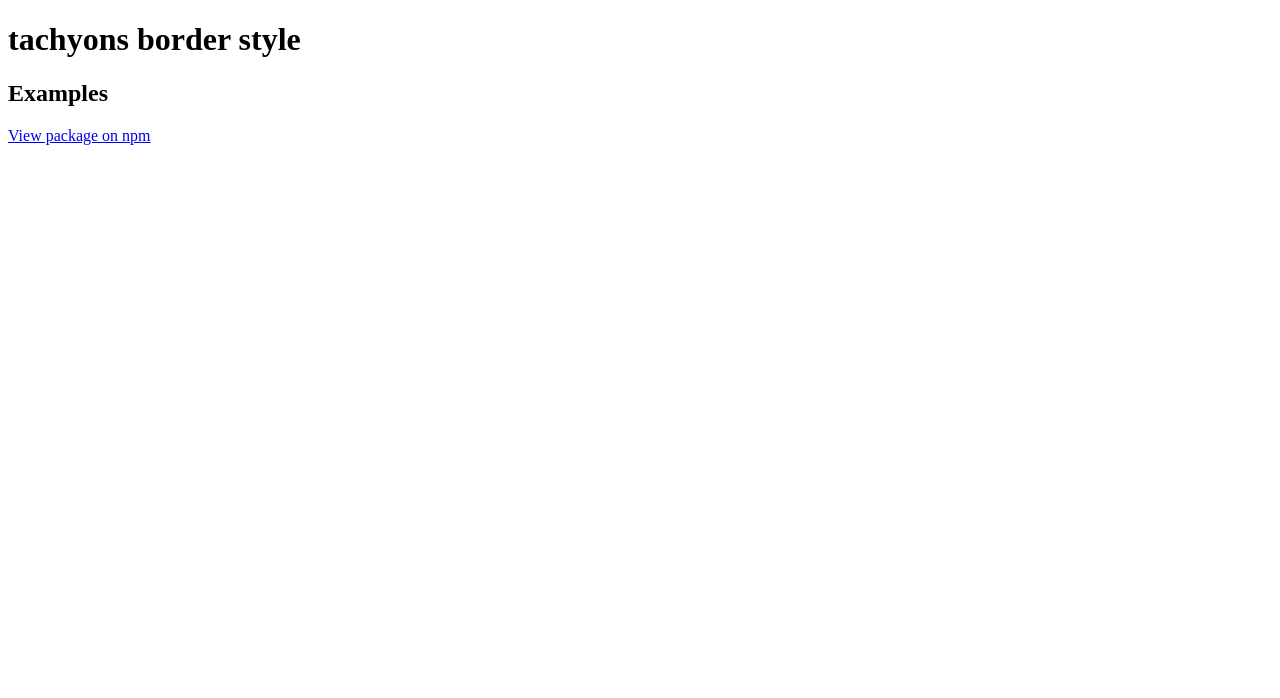
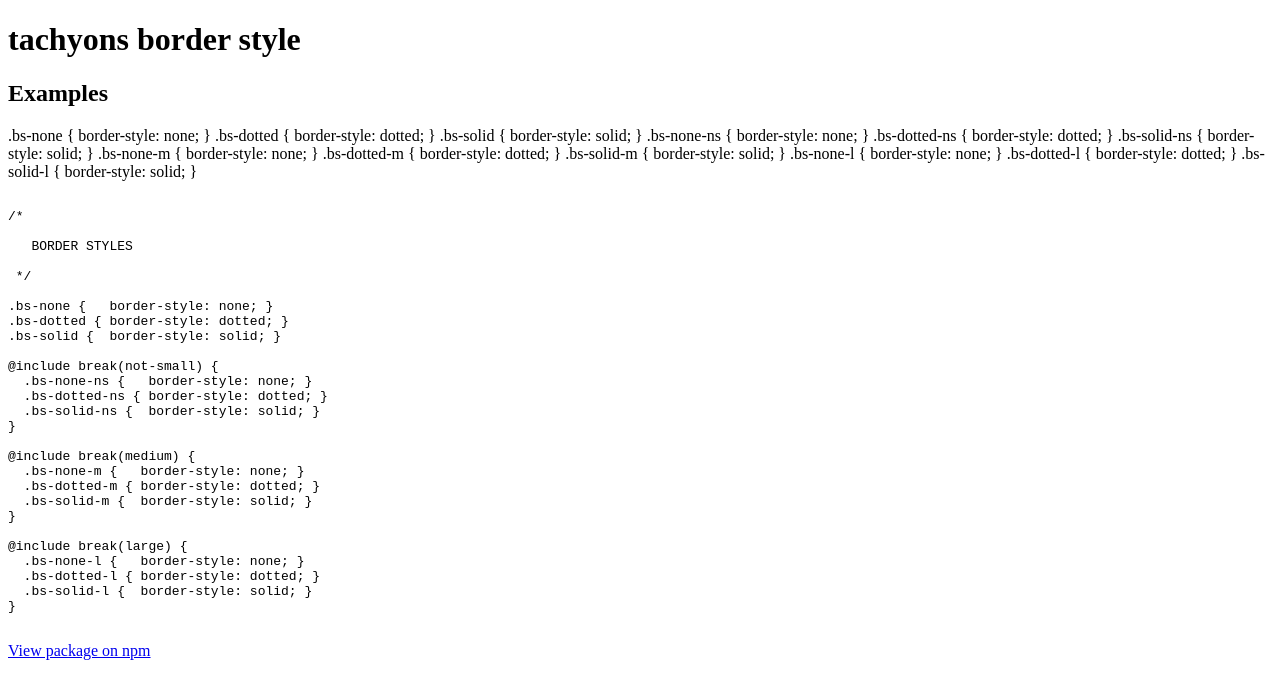
Before and after one commit to tachyons-css/tachyons-border-style, a website: page index.html in a window 1280 px wide. Drawn offline with Linux system fonts and the light colour scheme.

Commit message:
Automatically adds code example and base for visual docs

```diff
--- a/index.html
+++ b/index.html
@@ -13,6 +13,50 @@
   <body>
     <h1>tachyons border style</h1>
     <h2>Examples</h2>
+
+.bs-none {   border-style: none; }
+.bs-dotted { border-style: dotted; }
+.bs-solid {  border-style: solid; }
+  .bs-none-ns {   border-style: none; }
+  .bs-dotted-ns { border-style: dotted; }
+  .bs-solid-ns {  border-style: solid; }
+  .bs-none-m {   border-style: none; }
+  .bs-dotted-m { border-style: dotted; }
+  .bs-solid-m {  border-style: solid; }
+  .bs-none-l {   border-style: none; }
+  .bs-dotted-l { border-style: dotted; }
+  .bs-solid-l {  border-style: solid; }
+    <pre>
+<code>
+/*
+
+   BORDER STYLES
+
+ */
+
+.bs-none {   border-style: none; }
+.bs-dotted { border-style: dotted; }
+.bs-solid {  border-style: solid; }
+
+@include break(not-small) {
+  .bs-none-ns {   border-style: none; }
+  .bs-dotted-ns { border-style: dotted; }
+  .bs-solid-ns {  border-style: solid; }
+}
+
+@include break(medium) {
+  .bs-none-m {   border-style: none; }
+  .bs-dotted-m { border-style: dotted; }
+  .bs-solid-m {  border-style: solid; }
+}
+
+@include break(large) {
+  .bs-none-l {   border-style: none; }
+  .bs-dotted-l { border-style: dotted; }
+  .bs-solid-l {  border-style: solid; }
+}
+</code>
+</pre>
     <a href="http://npmjs.org/package/tachyons-border-style" title="tachyons-border-style">View package on npm</a>
   </body>
 </html>
```
